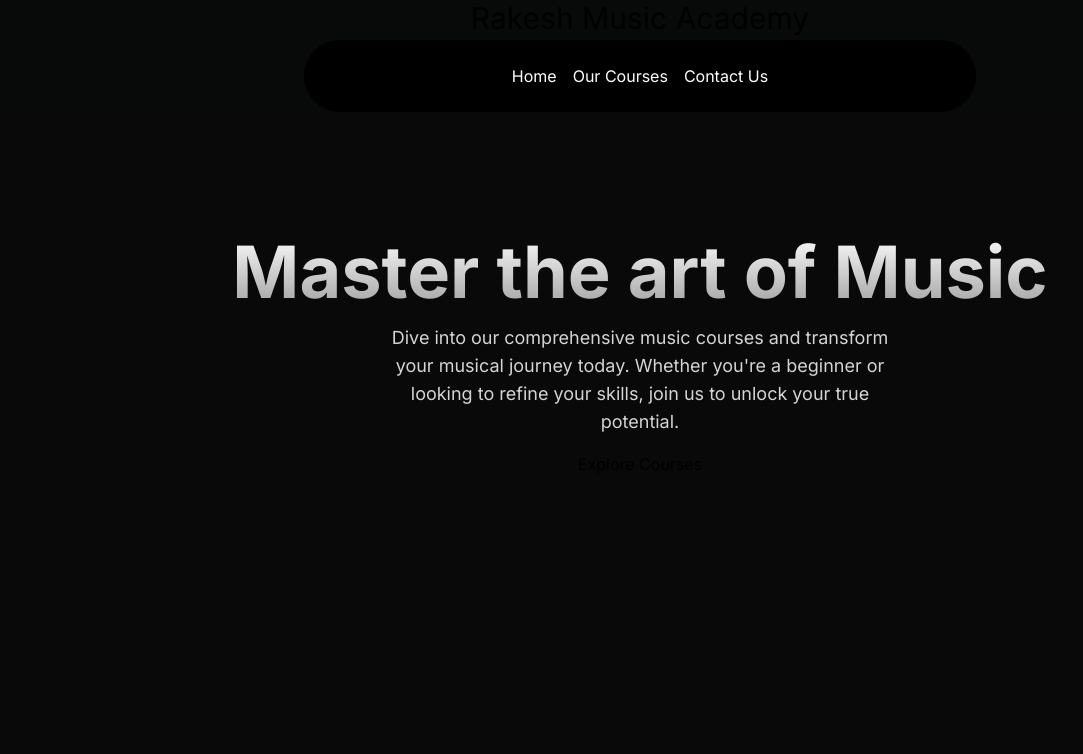
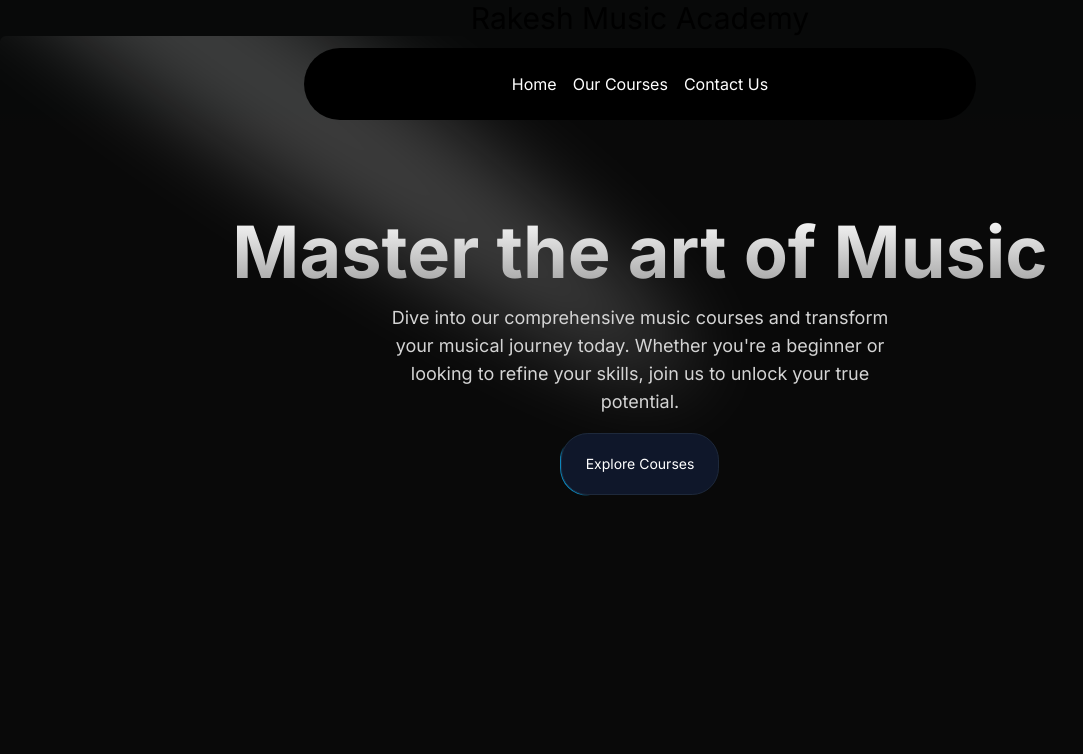
Before and after one commit to Rakesh709/Nextjs-MusicAcadeProject, a Next.js app: page / in a window 1280 px wide. Shown: the top 754 px of the page, without its empty margins (0-1083 px from the left). Built offline with nearby package versions, Linux system fonts and the light colour scheme.

Commit message:
hero section completed

```diff
--- a/src/app/page.tsx
+++ b/src/app/page.tsx
@@ -1,5 +1,5 @@
 import { ThreeDCardDemo } from "@/components/ThreeDCardDemo";
-import HeroSection from "@/components/ui/HeroSection";
+import HeroSection from "@/components/HeroSection";
 
 
 export default function Home() {
--- /dev/null
+++ b/src/components/HeroSection.tsx
@@ -0,0 +1,34 @@
+import Link from "next/link";
+import { Spotlight } from "./ui/Spotlight";
+import { Button } from "./ui/moving-border";
+
+export default function HeroSection() {
+  return (
+    <div className="h-auto md:h-[40rem] w-full rounded-md flex flex-col items-center justify-center relative overflow-hidden mx-auto py-10 md:py-0">
+      <Spotlight
+        className="-top-40 left-0 md:left-60 md:-top-20"
+        fill="white"
+      />
+      <div className="p-4 relative z-10 w-full text-center">
+        <h1 className="mt-20 md:mt-0 text-4xl md:text-7xl font-bold bg-clip-text text-transparent bg-gradient-to-b from-neutral-50 to-neutral-400">
+          Master the art of Music
+        </h1>
+        <p className="mt-4 font-normal text-base md:text-lg text-neutral-300 max-w-lg mx-auto">
+          Dive into our comprehensive music courses and transform your musical
+          journey today. Whether you're a beginner or looking to refine your
+          skills, join us to unlock your true potential.
+        </p>
+        <div className="mt-4">
+          <Link href={"/courses"}>
+            <Button
+              borderRadius="1.75rem"
+              className="bg-white dark:bg-slate-900 text-black dark:text-white border-neutral-200 dark:border-slate-800"
+            >
+              Explore Courses
+            </Button>
+          </Link>
+        </div>
+      </div>
+    </div>
+  );
+}
--- a/src/components/Navbar.tsx
+++ b/src/components/Navbar.tsx
@@ -10,7 +10,7 @@
   const [active, setActive] = useState<string | null>(null);
   return (
     <div
-      className={cn("fixed top-10 inset-x-0 max-w-2xl mx-auto z-50", className)}
+      className={cn("fixed top-12 inset-x-0 max-w-2xl mx-auto z-50", className)}
     >
       <Menu setActive={setActive}>
         <Link href={"/"}>
--- a/src/components/ui/HeroSection.tsx
+++ /dev/null
@@ -1,20 +0,0 @@
-import Link from "next/link"
-
-
-export default function HeroSection() {
-  return (
-    <div className="h-auto md:h-[40rem] w-full rounded-md flex flex-col items-center justify-center relative overflow-hidden mx-auto py-10 md:py-0">
-      <div className="p-4 relative z-10 w-full text-center">
-        <h1 className="mt-20 md:mt-0 text-4xl md:text-7xl font-bold bg-clip-text text-transparent bg-gradient-to-b from-neutral-50 to-neutral-400">Master the art of Music</h1>
-        <p className="mt-4 font-normal text-base md:text-lg text-neutral-300 max-w-lg mx-auto">
-        Dive into our comprehensive music courses and transform your musical journey today. Whether you're a beginner or looking to refine your skills, join us to unlock your true potential.
-        </p>
-        <div className="mt-4">
-            <Link href={"/courses"}>
-                Explore Courses
-            </Link>
-        </div>
-      </div>
-    </div>
-  );
-}
--- /dev/null
+++ b/src/components/ui/Spotlight.tsx
@@ -0,0 +1,56 @@
+import React from "react";
+import { cn } from "@/lib/utils";
+
+type SpotlightProps = {
+  className?: string;
+  fill?: string;
+};
+
+export const Spotlight = ({ className, fill }: SpotlightProps) => {
+  return (
+    <svg
+      className={cn(
+        "animate-spotlight pointer-events-none absolute z-[1]  h-[169%] w-[138%] lg:w-[84%] opacity-0",
+        className
+      )}
+      xmlns="http://www.w3.org/2000/svg"
+      viewBox="0 0 3787 2842"
+      fill="none"
+    >
+      <g filter="url(#filter)">
+        <ellipse
+          cx="1924.71"
+          cy="273.501"
+          rx="1924.71"
+          ry="273.501"
+          transform="matrix(-0.822377 -0.568943 -0.568943 0.822377 3631.88 2291.09)"
+          fill={fill || "white"}
+          fillOpacity="0.21"
+        ></ellipse>
+      </g>
+      <defs>
+        <filter
+          id="filter"
+          x="0.860352"
+          y="0.838989"
+          width="3785.16"
+          height="2840.26"
+          filterUnits="userSpaceOnUse"
+          colorInterpolationFilters="sRGB"
+        >
+          <feFlood floodOpacity="0" result="BackgroundImageFix"></feFlood>
+          <feBlend
+            mode="normal"
+            in="SourceGraphic"
+            in2="BackgroundImageFix"
+            result="shape"
+          ></feBlend>
+          <feGaussianBlur
+            stdDeviation="151"
+            result="effect1_foregroundBlur_1065_8"
+          ></feGaussianBlur>
+        </filter>
+      </defs>
+    </svg>
+  );
+};
--- /dev/null
+++ b/src/components/ui/moving-border.tsx
@@ -0,0 +1,139 @@
+"use client";
+import React from "react";
+import {
+  motion,
+  useAnimationFrame,
+  useMotionTemplate,
+  useMotionValue,
+  useTransform,
+} from "framer-motion";
+import { useRef } from "react";
+import { cn } from "@/lib/utils";
+
+export function Button({
+  borderRadius = "1.75rem",
+  children,
+  as: Component = "button",
+  containerClassName,
+  borderClassName,
+  duration,
+  className,
+  ...otherProps
+}: {
+  borderRadius?: string;
+  children: React.ReactNode;
+  as?: any;
+  containerClassName?: string;
+  borderClassName?: string;
+  duration?: number;
+  className?: string;
+  [key: string]: any;
+}) {
+  return (
+    <Component
+      className={cn(
+        "bg-transparent relative text-xl  h-16 w-40 p-[1px] overflow-hidden ",
+        containerClassName
+      )}
+      style={{
+        borderRadius: borderRadius,
+      }}
+      {...otherProps}
+    >
+      <div
+        className="absolute inset-0"
+        style={{ borderRadius: `calc(${borderRadius} * 0.96)` }}
+      >
+        <MovingBorder duration={duration} rx="30%" ry="30%">
+          <div
+            className={cn(
+              "h-20 w-20 opacity-[0.8] bg-[radial-gradient(var(--sky-500)_40%,transparent_60%)]",
+              borderClassName
+            )}
+          />
+        </MovingBorder>
+      </div>
+
+      <div
+        className={cn(
+          "relative bg-slate-900/[0.8] border border-slate-800 backdrop-blur-xl text-white flex items-center justify-center w-full h-full text-sm antialiased",
+          className
+        )}
+        style={{
+          borderRadius: `calc(${borderRadius} * 0.96)`,
+        }}
+      >
+        {children}
+      </div>
+    </Component>
+  );
+}
+
+export const MovingBorder = ({
+  children,
+  duration = 2000,
+  rx,
+  ry,
+  ...otherProps
+}: {
+  children: React.ReactNode;
+  duration?: number;
+  rx?: string;
+  ry?: string;
+  [key: string]: any;
+}) => {
+  const pathRef = useRef<any>();
+  const progress = useMotionValue<number>(0);
+
+  useAnimationFrame((time) => {
+    const length = pathRef.current?.getTotalLength();
+    if (length) {
+      const pxPerMillisecond = length / duration;
+      progress.set((time * pxPerMillisecond) % length);
+    }
+  });
+
+  const x = useTransform(
+    progress,
+    (val) => pathRef.current?.getPointAtLength(val).x
+  );
+  const y = useTransform(
+    progress,
+    (val) => pathRef.current?.getPointAtLength(val).y
+  );
+
+  const transform = useMotionTemplate`translateX(${x}px) translateY(${y}px) translateX(-50%) translateY(-50%)`;
+
+  return (
+    <>
+      <svg
+        xmlns="http://www.w3.org/2000/svg"
+        preserveAspectRatio="none"
+        className="absolute h-full w-full"
+        width="100%"
+        height="100%"
+        {...otherProps}
+      >
+        <rect
+          fill="none"
+          width="100%"
+          height="100%"
+          rx={rx}
+          ry={ry}
+          ref={pathRef}
+        />
+      </svg>
+      <motion.div
+        style={{
+          position: "absolute",
+          top: 0,
+          left: 0,
+          display: "inline-block",
+          transform,
+        }}
+      >
+        {children}
+      </motion.div>
+    </>
+  );
+};
--- a/tailwind.config.ts
+++ b/tailwind.config.ts
@@ -1,4 +1,12 @@
+const defaultTheme = require("tailwindcss/defaultTheme");
+const colors = require("tailwindcss/colors");
+const {
+  default: flattenColorPalette,
+} = require("tailwindcss/lib/util/flattenColorPalette");
+
+
 import type { Config } from "tailwindcss";
+
 
 const config: Config = {
   content: [
@@ -15,8 +23,37 @@
         "gradient-conic":
           "conic-gradient(from 180deg at 50% 50%, var(--tw-gradient-stops))",
       },
+      animation: {
+        spotlight: "spotlight 2s ease .75s 1 forwards",
+      },
+      keyframes: {
+        spotlight: {
+          "0%": {
+            opacity: "0",
+            transform: "translate(-72%, -62%) scale(0.5)",
+          },
+          "100%": {
+            opacity: "1",
+            transform: "translate(-50%,-40%) scale(1)",
+          },
+        },
+      },
     },
   },
-  plugins: [],
+  plugins: [
+    addVariablesForColors,
+  ],
 };
 export default config;
+
+
+function addVariablesForColors({ addBase, theme }: any) {
+  let allColors = flattenColorPalette(theme("colors"));
+  let newVars = Object.fromEntries(
+    Object.entries(allColors).map(([key, val]) => [`--${key}`, val])
+  );
+
+  addBase({
+    ":root": newVars,
+  });
+}
```
